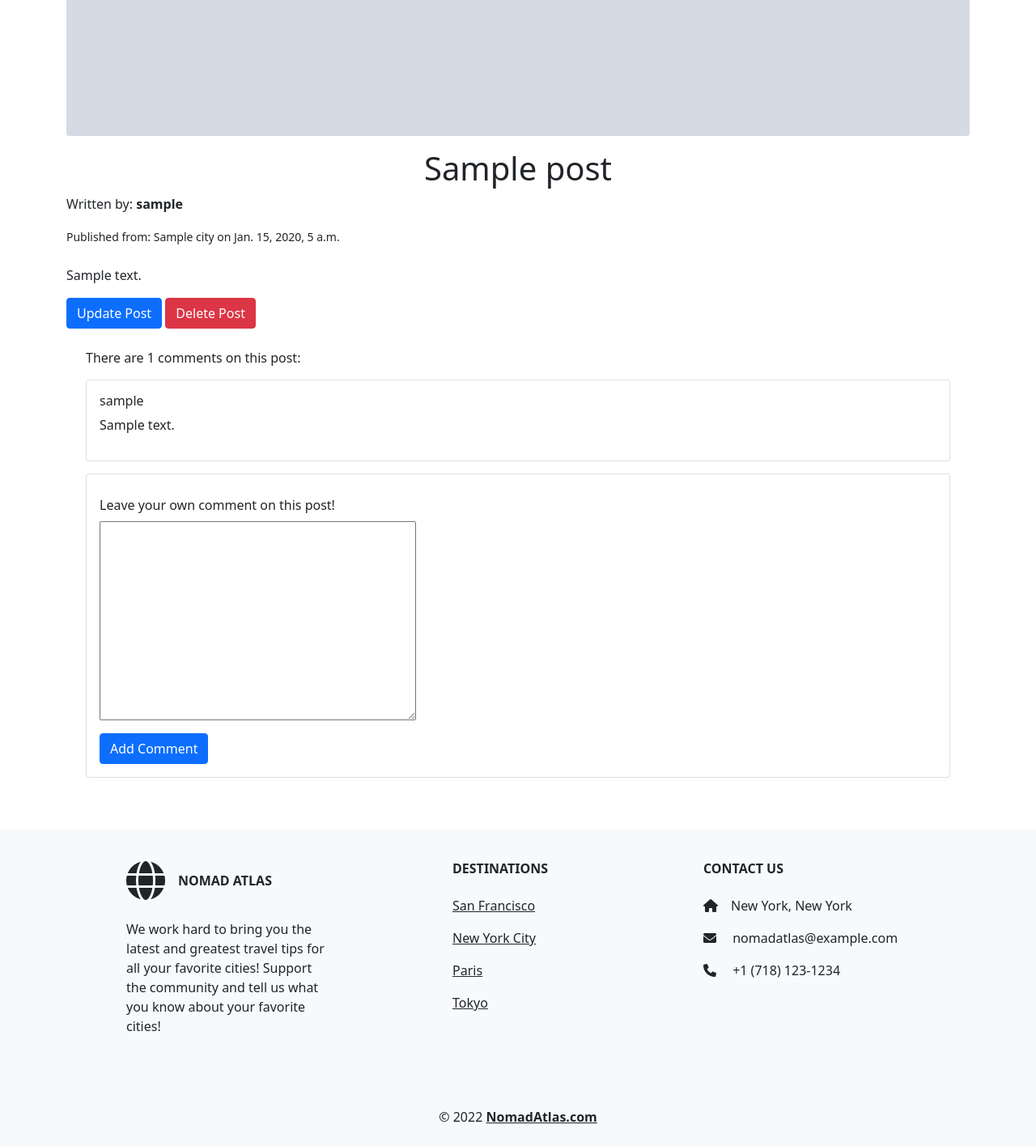
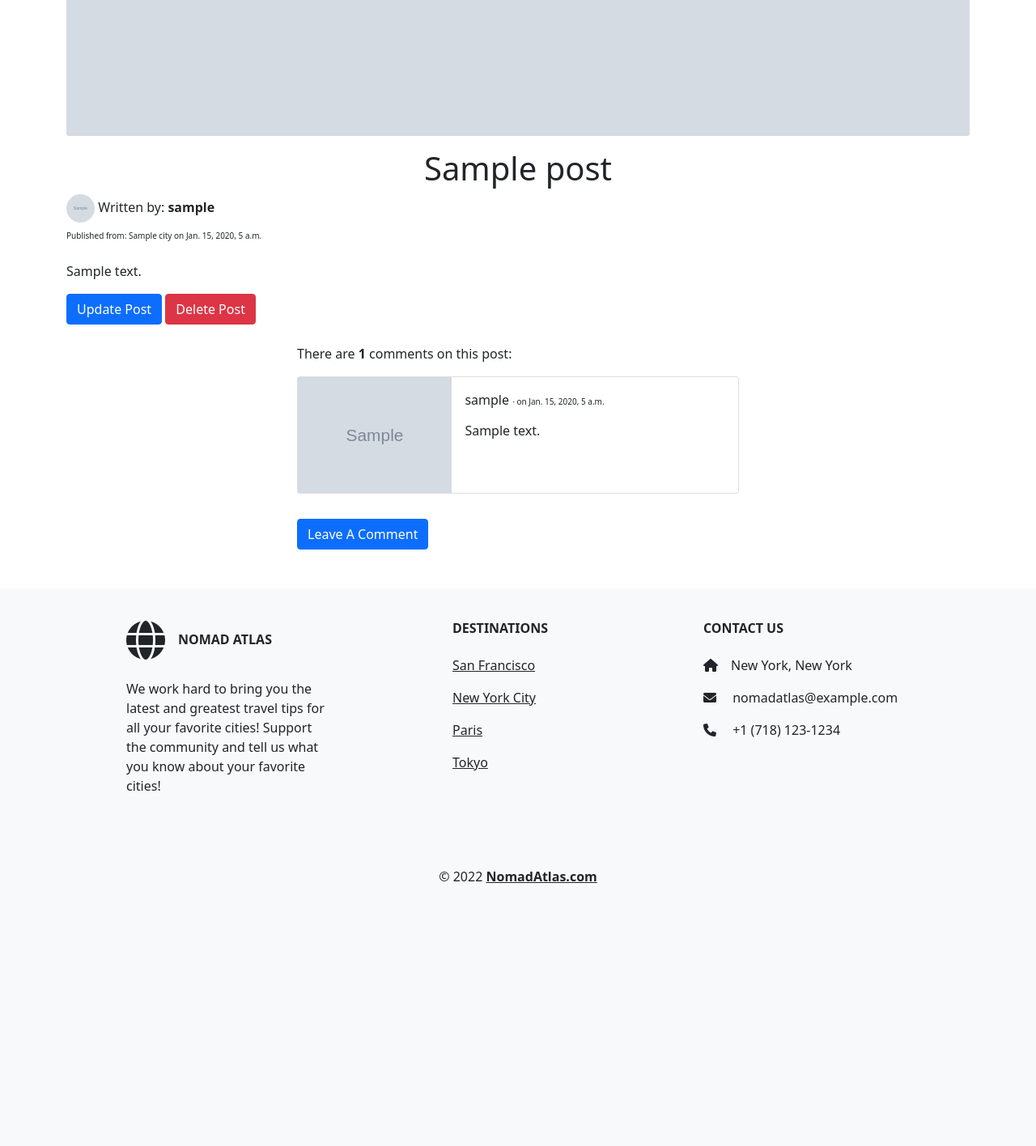
Before and after one commit to jajoyce/Nomad, a Django app: page /posts/1/ in a window 1280 px wide. Shown: the part 773-2189 px from the top of the page at 81% size. After the commit the page ends 1864 px from the top, so only its background shows below. Run offline with Django 4.2, Linux system fonts and the light colour scheme; a user stored in the database is signed in; tables that the repository leaves empty hold one stand-in row (values such as "Sample post"); grey boxes marked "Sample" are stand-in pictures.

Commit message:
only users who created a post can edit them

```diff
--- a/main_app/templates/post_detail.html
+++ b/main_app/templates/post_detail.html
@@ -8,12 +8,23 @@
     <div class="col">
       <img src="{{post.img}}" class="card-img mb-3 mt-5" alt="{{post.title}}" />
       <h1 class="text-center">{{post.title}}</h1>
-      <p>Written by: <strong>{{post.author}}</strong></p>
-      <small>Published from: {{ post.city }} on {{post.created_at}}</small>
+      <img
+        src="{{post.author.profile.img}}"
+        alt="{{post.author}}"
+        class="img rounded-circle"
+        style="width: 35px; height: 35px; display: inline-block"
+      />
+      <p style="display: inline-block">
+        Written by: <strong>{{post.author}}</strong>
+      </p>
+      <p style="font-size: 10px">
+        Published from: {{ post.city }} on {{post.created_at}}
+      </p>
       <div class="mt-4">
         <p>{{ post.content }}</p>
       </div>
       <div>
+        {% if request.user == post.author %}
         <a
           href="{% url 'post_update' post.pk %}"
           type="button"
@@ -26,43 +37,67 @@
           class="btn btn-danger"
           >Delete Post</a
         >
+        {% endif %}
       </div>
-      <div class="container mt-4" >
-        <div class="row">
-          <div class="col">
+      <div class="row mt-4">
+        <div class="col-3"></div>
+        <div class="col-6">
           <div>
-              There are {{ post.comments.count }} comments on this post:
+            <p>
+              There are <strong>{{ post.comments.count }}</strong> comments on
+              this post:
+            </p>
           </div>
           <div>
             {% for comment in post.comments.all %}
             <div class="card">
+              <img
+                src="{{comment.author.profile.img}}"
+                alt="{{comment.author}}"
+              />
               <div class="card-body">
-                <h6>
-                  {{comment.author}}
-                </h6>
+                <h6 style="display: inline-block">{{comment.author}}</h6>
+                <p style="font-size: 10px; display: inline-block">
+                  · on {{comment.created_at}}
+                </p>
                 <p>{{comment.content}}</p>
               </div>
             </div>
-              {% endfor %}
-              {% if user.is_authenticated %}
+            {% endfor %} {% if user.is_authenticated %}
+            <button
+              class="btn btn-primary mt-3"
+              data-bs-toggle="collapse"
+              data-bs-target="#collapseComment"
+              aria-expanded="false"
+              aria-controls="collapseComment"
+            >
+              Leave A Comment
+            </button>
+            <div class="collapse" id="collapseComment">
               <div class="card">
                 <div class="card-body">
                   <form method="POST">
-                    {% csrf_token %}
-                    {{ form.non_field_errors }}
+                    {% csrf_token %} {{ form.non_field_errors }}
                     <div class="fieldWrapper">
                       {{ form.content.errors }}
-                        <label for="{{ form.content.id_for_label }}" class="mb-2">Leave your own comment on this post!</label><br>
+                      <label for="{{ form.content.id_for_label }}" class="mb-2"
+                        >Leave your own comment on this post!</label
+                      ><br />
                       {{ form.content }}
                     </div>
-                    <input type="submit" value="Add Comment" class="btn btn-primary">
+                    <input
+                      type="submit"
+                      value="Add Comment"
+                      class="btn btn-primary"
+                    />
                   </form>
+                </div>
               </div>
             </div>
             {% endif %}
           </div>
         </div>
-        </div>
+        <div class="col-3"></div>
       </div>
     </div>
   </div>
--- a/main_app/templates/profile_detail.html
+++ b/main_app/templates/profile_detail.html
@@ -51,7 +51,9 @@
             <strong>Comment Activity:</strong>
             <br>{{ profile.user.first_name }} has made {{ profile.user.comments.count }} comments.
           </p>
+          {% if request.user == profile.user %}
           <a href="{% url 'post_create' %}" type="button" class="btn btn-success">Create New Post</a>
+          {% endif %}
         </div>
       </div>
     </div>
```
Lines whose indentation alone changed are shown as unchanged.
